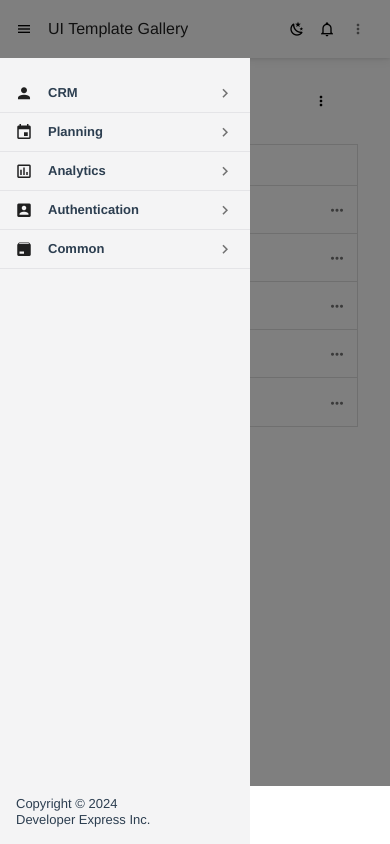
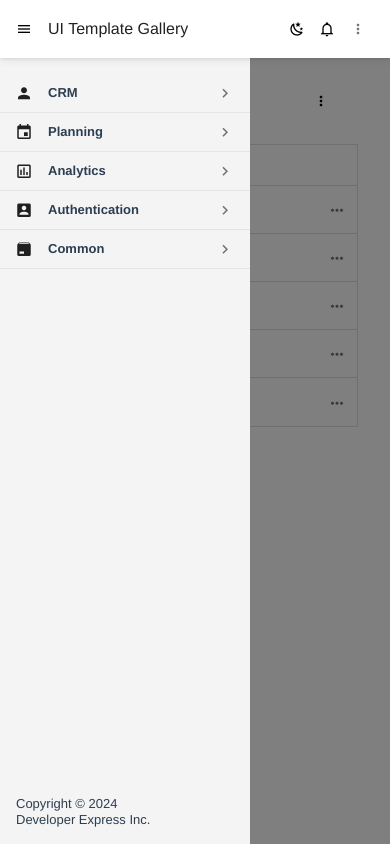
Before and after one commit to AjeshMadhavan/Customer-Management, a Vue app: page / in a window 390 px wide. Built offline with nearby package versions, Linux system fonts and the light colour scheme.

Commit message:
refactor: updated header and sidebar z-index

```diff
--- a/src/pages/ContactList.vue
+++ b/src/pages/ContactList.vue
@@ -1,6 +1,6 @@
 <template>
   <div class="w-full h-full relative">
-    <div class="fixed z-10 w-screen">
+    <div class="fixed z-50 w-screen">
       <header-container @toggle-button-click="onToggleButtonClick" />
     </div>
     <div class="flex relative contact-list-body">
@@ -170,7 +170,7 @@ onMounted(() => (tableExpandColumns.value = updateExpandedMenuData()));
   @media (max-width: 800px) {
     position: absolute;
     left: 0;
-    z-index: 51;
+    z-index: 41;
 
     &__minimize {
       left: -250px;
@@ -196,7 +196,7 @@ onMounted(() => (tableExpandColumns.value = updateExpandedMenuData()));
 
 .overlay-box {
   position: absolute;
-  top: 0;
+  top: 58px;
   left: 0;
   width: 100%;
   height: calc(100vh - 58px);
@@ -211,7 +211,7 @@ onMounted(() => (tableExpandColumns.value = updateExpandedMenuData()));
 
   &__show {
     opacity: 1;
-    z-index: 50;
+    z-index: 40;
   }
 }
 </style>
```
